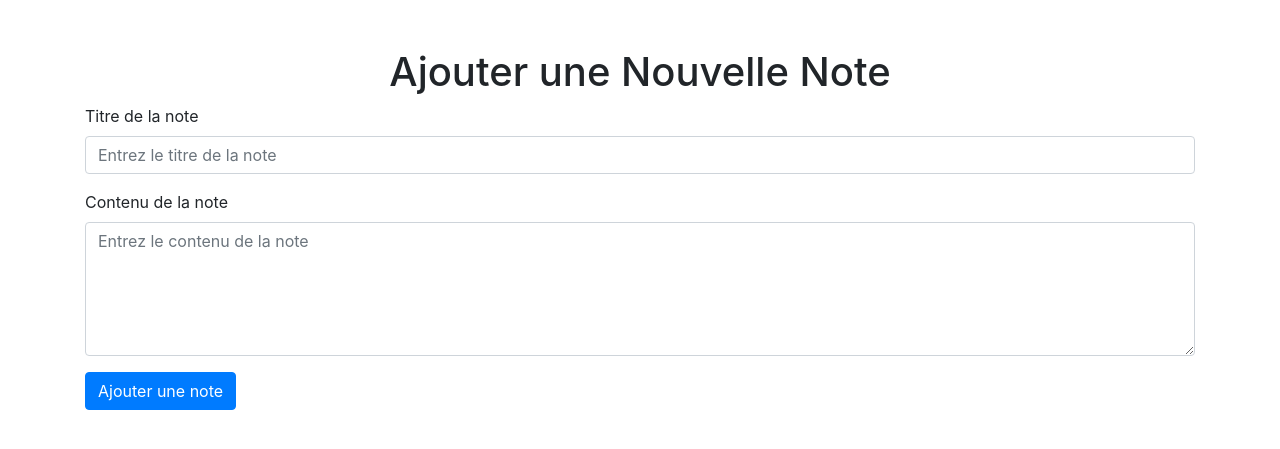
After one commit to Satoriou/Projet-web-l2, a Flask app: page /take_note in a window 1280 px wide. The commit adds this page. Shown: the top 449 px of the page. Run offline with Flask 3, Linux system fonts and the light colour scheme; a user stored in the database is signed in; some libraries are stand-ins or nearby versions.

Commit message:
avec la prise de note

```diff
--- a/data_model.py
+++ b/data_model.py
@@ -44,7 +44,7 @@ def db_update(query, args=(), db_name=DBFILENAME):
 
 
 def login(name, password):
-    user = db_fetch('SELECT * FROM user WHERE name = ?', (name,))
+    user = db_fetch('SELECT * FROM users WHERE name = ?', (name,))
     if user and check_password_hash(user['password_hash'], password):
         return user['id']
     return -1
@@ -52,5 +52,10 @@ def login(name, password):
 
 def new_user(name, password):
     password_hash = generate_password_hash(password)
-    user_id = db_insert('INSERT INTO user (name, password_hash) VALUES (?, ?)', (name, password_hash))
+    user_id = db_insert('INSERT INTO users (name, password_hash) VALUES (?, ?)', (name, password_hash))
     return user_id
+
+
+def new_note(title, content):
+    note_id = db_insert('INSERT INTO notes (title, content) VALUES (?, ?)', (title, content))
+    return note_id
--- a/server.py
+++ b/server.py
@@ -52,6 +52,21 @@ def new_user():
 def profil():
     return render_template('profil.html')
 
+@app.route('/add_note', methods=['POST'])
+@login_required
+def add_note():
+    note_title = request.form['noteTitle']
+    note_content = request.form['noteContent']
+
+    return render_template('index.html')
+
+
+@app.route('/take_note')
+@login_required
+def take_note():
+
+    return render_template('takeNote.html')
+
 
 @app.get('/')
 @login_required
--- a/templates/index.html
+++ b/templates/index.html
@@ -5,6 +5,9 @@
 
       <a>Les prises de notes</a></br>
       <a>Les groupes</a>
+      <div class="ml-auto">
+        <a class="btn btn-outline-primary my-2 my-sm-0" href="{{ url_for('take_note') }}">Ajouter une note</a>
+    </div>
 
     </div>
   </div>
--- /dev/null
+++ b/templates/takeNote.html
@@ -0,0 +1,31 @@
+<!DOCTYPE html>
+<html lang="fr">
+<head>
+    <meta charset="UTF-8">
+    <meta name="viewport" content="width=device-width, initial-scale=1.0">
+    <title>Ajouter une Note</title>
+    <!-- Inclure Bootstrap CSS -->
+    <link href="https://stackpath.bootstrapcdn.com/bootstrap/4.5.2/css/bootstrap.min.css" rel="stylesheet">
+</head>
+<body>
+    <div class="container mt-5">
+        <h1 class="text-center">Ajouter une Nouvelle Note</h1>
+        <form action="/add_note" method="post">
+            <div class="form-group">
+                <label for="noteTitle">Titre de la note</label>
+                <input type="text" class="form-control" id="noteTitle" name="noteTitle" placeholder="Entrez le titre de la note" required>
+            </div>
+            <div class="form-group">
+                <label for="noteContent">Contenu de la note</label>
+                <textarea class="form-control" id="noteContent" name="noteContent" rows="5" placeholder="Entrez le contenu de la note" required></textarea>
+            </div>
+            <button type="submit" class="btn btn-primary">Ajouter une note</button>
+        </form>
+    </div>
+
+    <!-- Inclure Bootstrap JS et jQuery -->
+    <script src="https://code.jquery.com/jquery-3.5.1.slim.min.js"></script>
+    <script src="https://cdn.jsdelivr.net/npm/@popperjs/core@2.9.2/dist/umd/popper.min.js"></script>
+    <script src="https://stackpath.bootstrapcdn.com/bootstrap/4.5.2/js/bootstrap.min.js"></script>
+</body>
+</html>
```
Also changed, not shown: create_db.py (+14 -2 lines).
